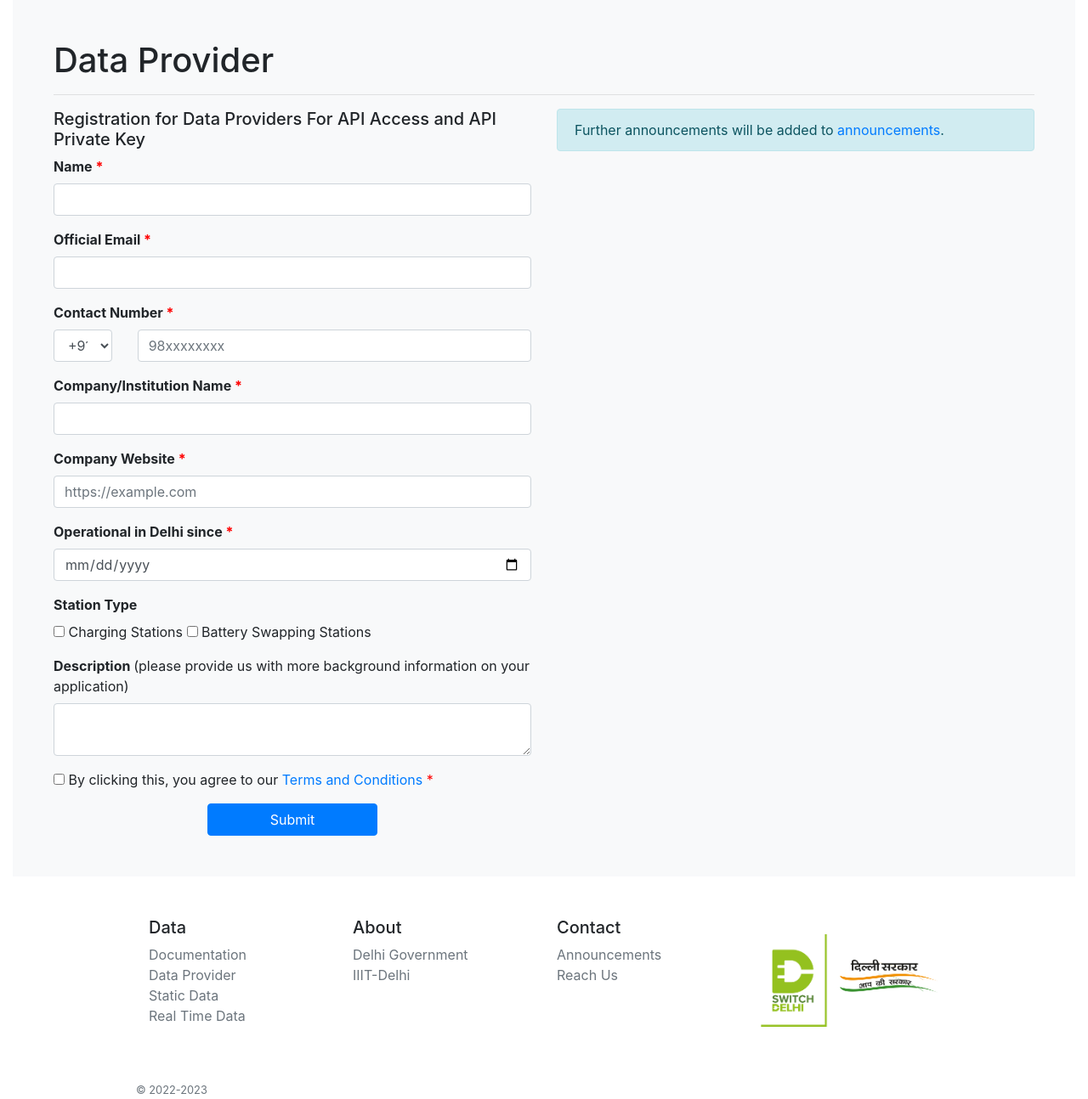
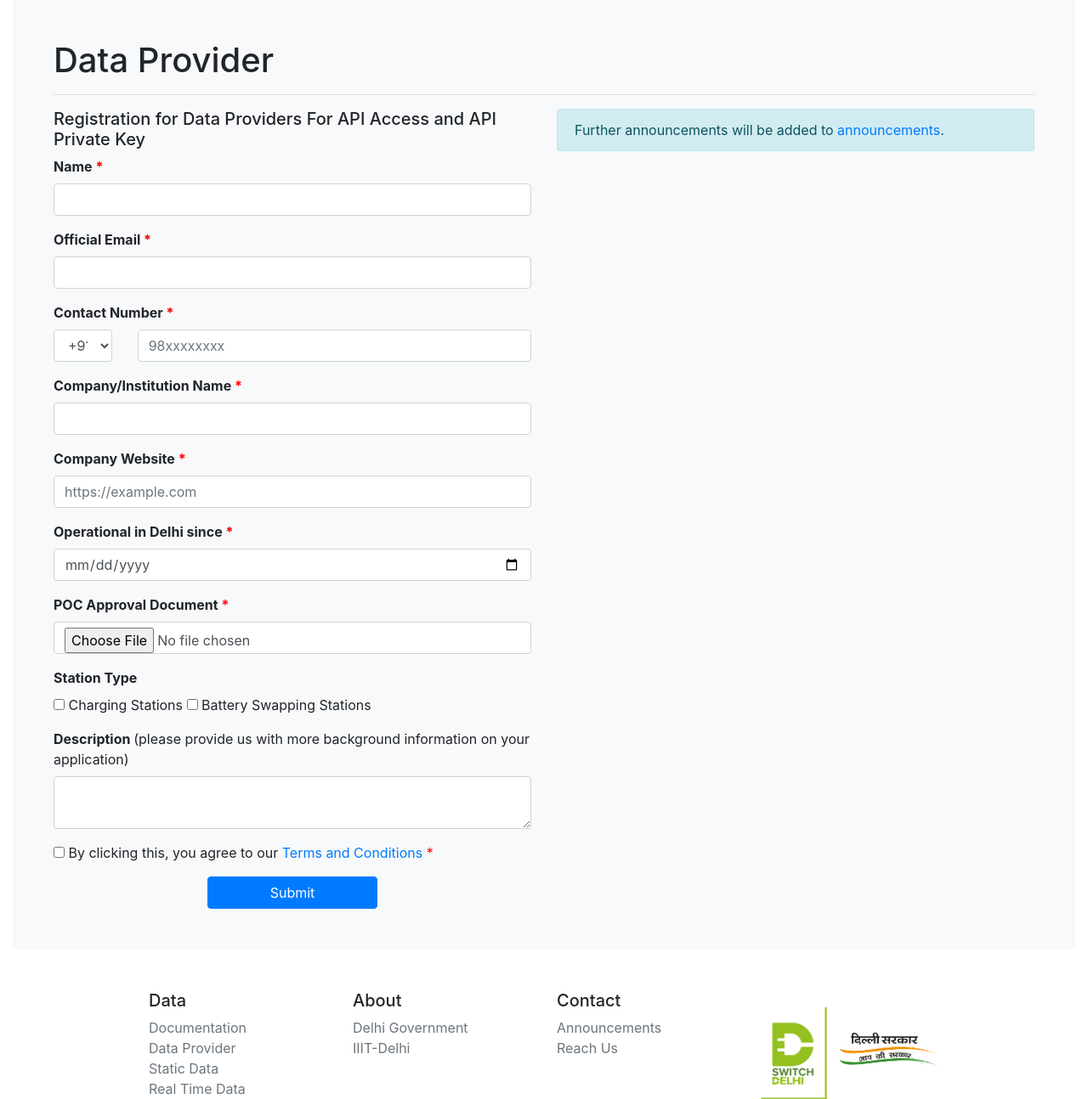
Before and after one commit to ks-chartr/electric--open-ev-database, a Django app: page /data/provider/ in a window 1280 px wide. Shown: the part 108-1402 px from the top of the page at 85% size. Run offline with Django 3.2, Linux system fonts and the light colour scheme; parts of the project's set-up code (start-up, migrations or seed data) failed here and were passed over; some libraries are stand-ins or nearby versions.

Commit message:
- uploading approval doc file via upload button

```diff
--- a/Opendata/Opendata/settings.py
+++ b/Opendata/Opendata/settings.py
@@ -133,3 +133,6 @@ DEFAULT_AUTO_FIELD = 'django.db.models.AutoField'
 CSRF_TRUSTED_ORIGINS = ['https://openev.delhitransport.in']
 EMAIL_HOST = "localhost"
 DEFAULT_FROM_EMAIL = 'delhievdb@ev.delhitransport.in'
+
+MEDIA_URL = '/media/'
+MEDIA_ROOT = os.path.join(BASE_DIR, 'media')
--- a/Opendata/Opendata/views.py
+++ b/Opendata/Opendata/views.py
@@ -131,6 +131,23 @@ def dataProvider(request):
         # purpose = str(request.POST.getlist('purpose')) or ''
         description = request.POST.get('description') or ''
         # usageType = request.POST.get('usageType')
+        approval_doc = request.FILES.get('approvalDocument')
+        company_website = request.POST.get('companyWebsite')
+        operational_since = request.POST.get('operationalSince')
+
+        if approval_doc:
+            approval_doc.name = f"{companyName}_{name}_approval_doc.pdf"
+
+        if request.POST.get('swapping'):
+            battery_swapping = True
+        else:
+            battery_swapping = False
+
+        if request.POST.get('charging'):
+            charging = True
+        else:
+            charging = False
+
         if request.POST.get('dtl'):
             dtl = True
         else:
@@ -147,7 +164,12 @@ def dataProvider(request):
             companyName=companyName,
             description=description,
             dtl_sites=dtl,
-            nondtl_sites=nondtl
+            nondtl_sites=nondtl,
+            approval_document=approval_doc,
+            company_website=company_website,
+            operational_since=operational_since,
+            battery_swapping=battery_swapping,
+            charging=charging
         )
         try:
             registerDataProvider.save()
--- a/Opendata/registerDataProvider/admin.py
+++ b/Opendata/registerDataProvider/admin.py
@@ -52,7 +52,7 @@ def unauthorise(modeladmin, request, queryset):
 class RegisterDataProviderAdmin(admin.ModelAdmin):
     readonly_fields = (
     'name', 'email', 'number', 'companyName', 'description', 'created_at', 'updated_at', 'hitsToday', 'hitsAllTime',
-    'lastHit', 'authorised', 'dtl_sites', 'nondtl_sites')
+    'lastHit', 'authorised', 'dtl_sites', 'nondtl_sites', 'operational_since', 'company_website')
     list_display = ['name', 'email', 'companyName', 'authorised', 'created_at', 'lastHit', 'hitsAllTime', 'dtl_sites', 'nondtl_sites']
     ordering = ['created_at', 'name']
     actions = [authorise, unauthorise, export_as_csv]
--- a/Opendata/registerDataProvider/models.py
+++ b/Opendata/registerDataProvider/models.py
@@ -18,5 +18,11 @@ class RegisterDataProvider(Model):
     hitsAllTime = IntegerField(default=0)
     lastHit = DateTimeField(blank=True, null=True)
 
+    company_website = URLField(default='http://www.example.com')
+    approval_document = FileField(upload_to='approval_documents', default='default.pdf')
+    operational_since = DateTimeField(blank=True, null=True)
+    battery_swapping = BooleanField(default=False)
+    charging = BooleanField(default=False)
+
     def __str__(self):
         return self.name + ', ' + str(self.authorised)
--- a/Opendata/templates/dataProvider.html
+++ b/Opendata/templates/dataProvider.html
@@ -41,7 +41,7 @@
                         <p style="color: green"><b>We will contact you on {{ email }} or {{ number }} very soon. Please
                             note down your secret api key {{ unique_id }}</b></p>
                     {% endif %}
-                    <form method="POST" action="/openev/data/provider/">
+                    <form method="POST" encType="multipart/form-data" action="/openev/data/provider/">
                         <input type='hidden' name='csrfmiddlewaretoken' value='{{ csrf_token }}'>
                         <div class="form-group">
                             <label><b>Name<span style="color: red"> *</span></b></label><br/>
@@ -324,8 +324,13 @@
                         </div>
 
                         <div class="form-group">
+                            <label><b>POC Approval Document<span style="color: red"> *</span></b></label><br/>
+                            <input name="approvalDocument" required="" type="file" placeholder="Choose File" class="form-control">
+                        </div>
+
+                        <div class="form-group">
                             <label for="contact"><b>Station Type</b></label><br/>
-                            <input type="checkbox" name="charger">
+                            <input type="checkbox" name="charging">
                             Charging Stations
                             <input type="checkbox" name="swapping">
                             Battery Swapping Stations
```
